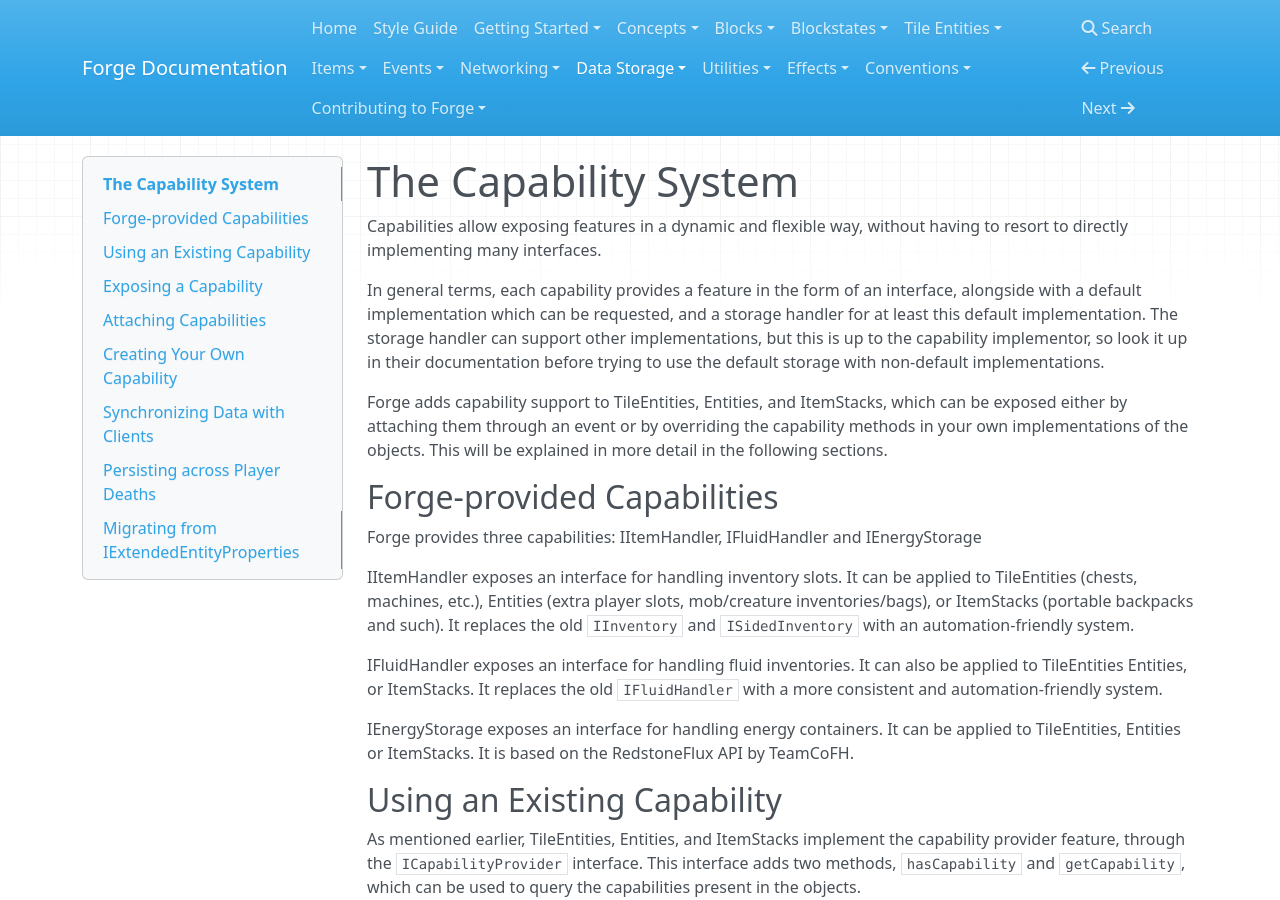
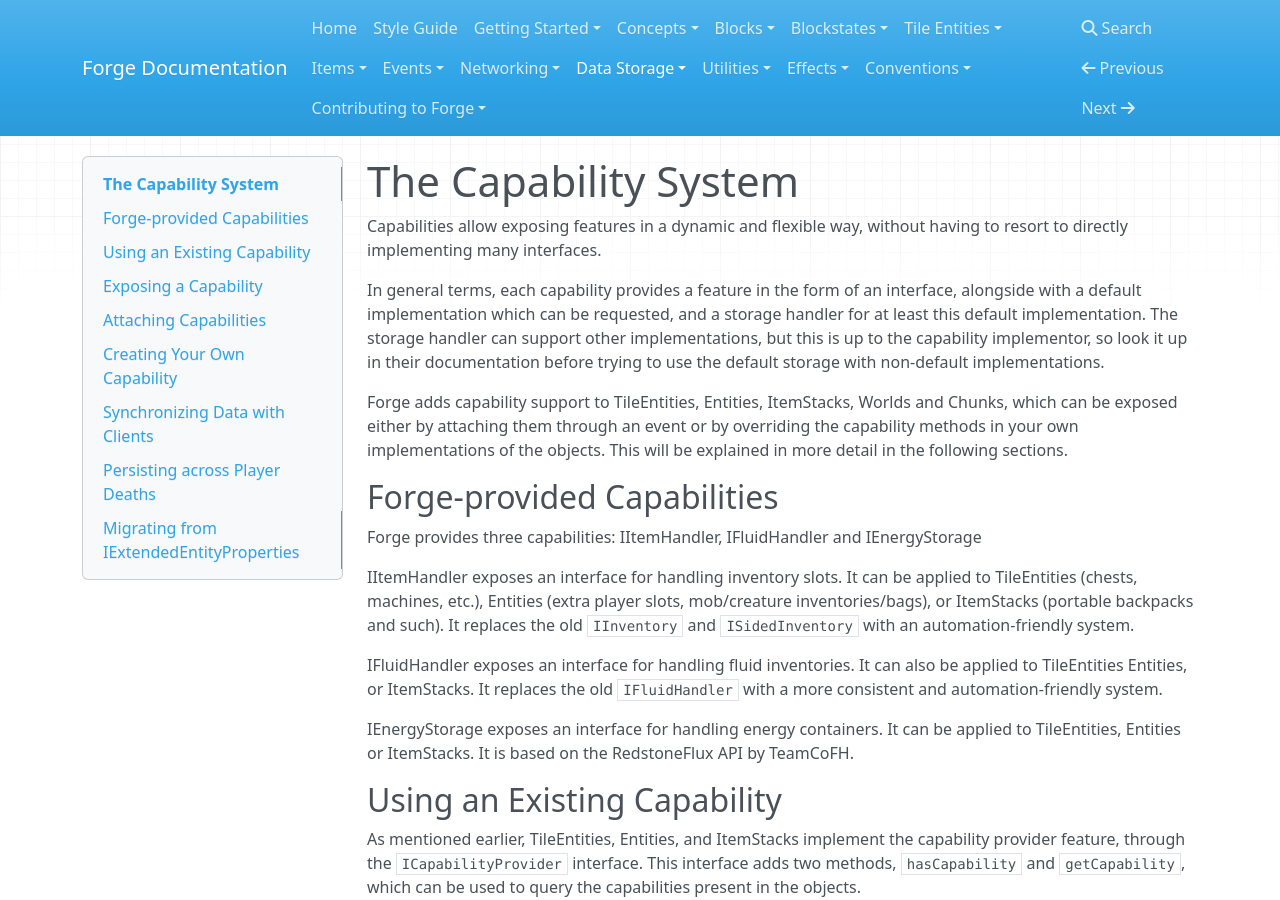
Before and after one commit to MinecraftForge/Documentation, an MkDocs documentation site: the page built from docs/datastorage/capabilities.md, in a window 1280 px wide and 900 px high. Built offline with MkDocs 1.6.1, drawn with Linux system fonts in a browser that asks for light colours; nearby versions of some CDN libraries; old or Windows-style settings are respelled for this version of MkDocs; some of the changed text lies outside the part shown.

Commit message:
Add chunk capabilities

```diff
--- a/docs/datastorage/capabilities.md
+++ b/docs/datastorage/capabilities.md
@@ -5,7 +5,7 @@ Capabilities allow exposing features in a dynamic and flexible way, without havi
 
 In general terms, each capability provides a feature in the form of an interface, alongside with a default implementation which can be requested, and a storage handler for at least this default implementation. The storage handler can support other implementations, but this is up to the capability implementor, so look it up in their documentation before trying to use the default storage with non-default implementations.
 
-Forge adds capability support to TileEntities, Entities, and ItemStacks, which can be exposed either by attaching them through an event or by overriding the capability methods in your own implementations of the objects. This will be explained in more detail in the following sections.
+Forge adds capability support to TileEntities, Entities, ItemStacks, Worlds and Chunks, which can be exposed either by attaching them through an event or by overriding the capability methods in your own implementations of the objects. This will be explained in more detail in the following sections.
 
 Forge-provided Capabilities
 ---------------------------
@@ -72,12 +72,13 @@ It is strongly suggested that direct checks in code are used to test for capabil
 Attaching Capabilities
 ----------------------
 
-As mentioned, attaching capabilities to entities and itemstacks can be done using `AttachCapabilityEvent`. The same event is used for all objects that can provide capabilities. `AttachCapabilityEvent` has 4 valid generic types providing the following events:
+As mentioned, attaching capabilities to entities and itemstacks can be done using `AttachCapabilityEvent`. The same event is used for all objects that can provide capabilities. `AttachCapabilityEvent` has 5 valid generic types providing the following events:
 
 * `AttachCapabilityEvent<Entity>`: Fires only for entities.
 * `AttachCapabilityEvent<TileEntity>`: Fires only for tile entities.
 * `AttachCapabilityEvent<Item>`: Fires only for item stacks.
 * `AttachCapabilityEvent<World>`: Fires only for worlds.
+* `AttachCapabilityEvent<Chunk>`: Fires only for chunks.
 
 The generic type cannot be more specific than the above types. For example: If you want to attach capabilities to `EntityPlayer`, you have to subscribe to the `AttachCapabilityEvent<Entity>`, and then determine that the provided object is an `EntityPlayer` before attaching the capability.
 
@@ -128,6 +129,9 @@ private static class Factory implements Callable<IExampleCapability> {
 
 Finally, we will need the default implementation itself, to be able to instantiate it in the factory. Designing this class is up to you, but it should at least provide a basic skeleton that people can use to test the capability, if it's not a fully usable implementation on itself.
 
+!!! warning
+    Unlike other objects with capabilities, chunks are only written to disk if the chunk is marked as dirty. A capability implementation for a Chunk should therefore ensure that whenever its state changes, the chunk is marked as dirty.
+
 Synchronizing Data with Clients
 -------------------------------
 
```
